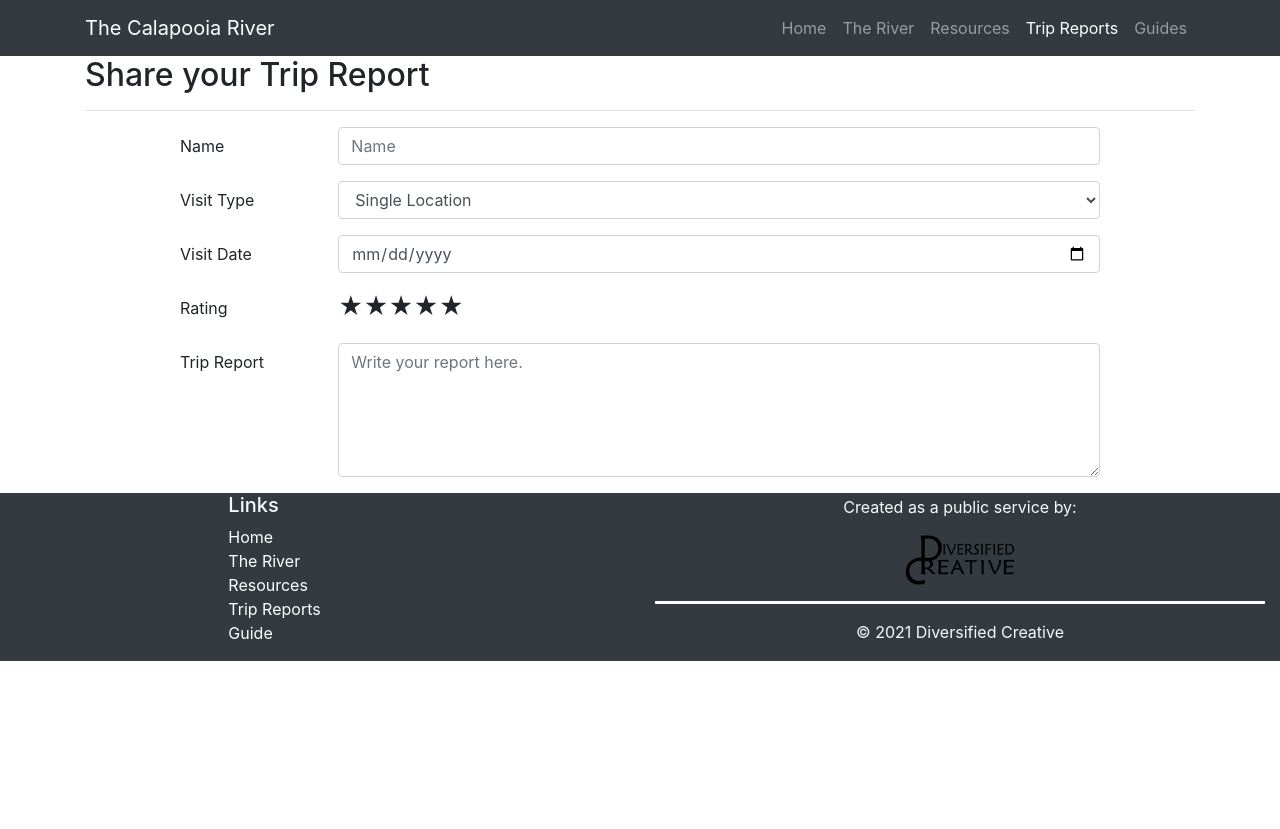
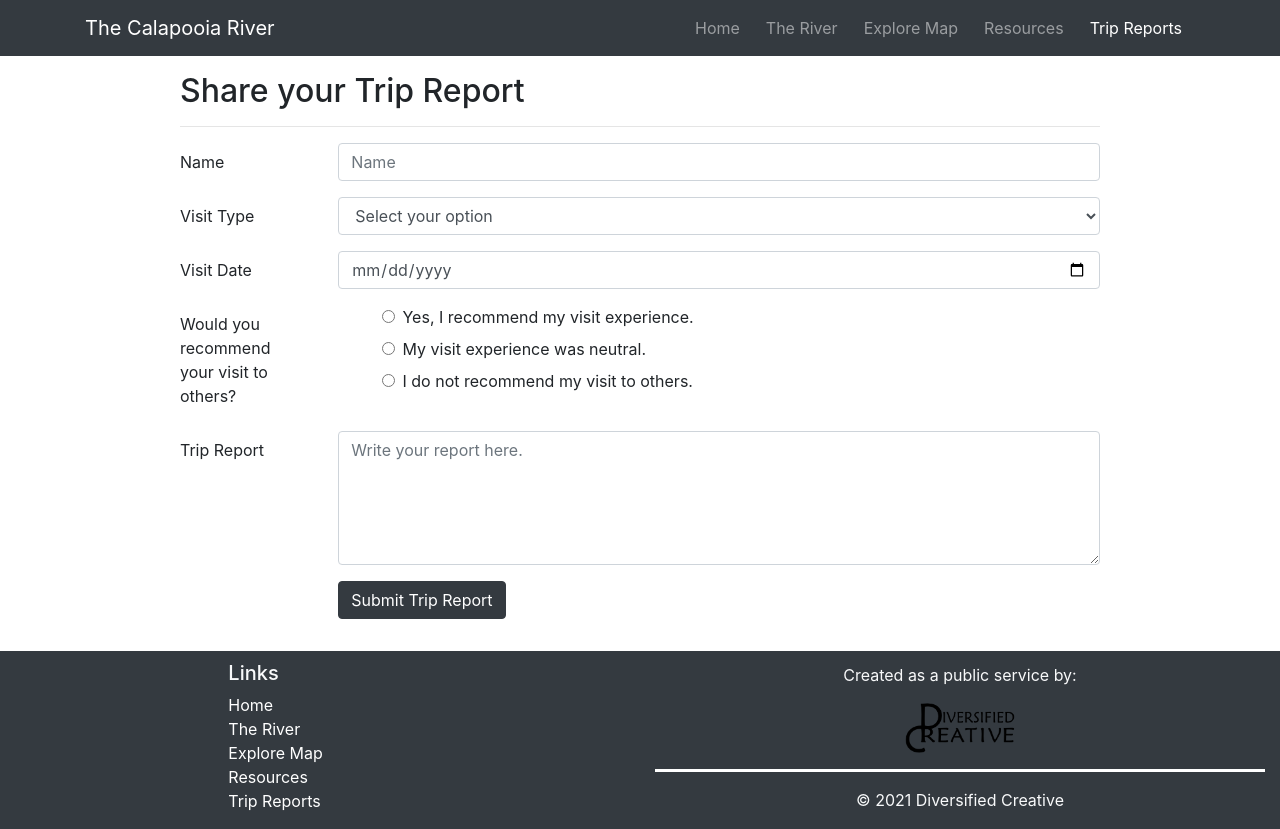
Before and after one commit to diversifiedcreative/calapooia-react, a React (Create React App) app: page /tripReports in a window 1280 px wide. Before the commit the page ends 800 px from the top, so only its background shows below. Built offline with nearby package versions, Linux system fonts and the light colour scheme.

Commit message:
many updates. footer positioning, restructuring pages with ExploreMap, River. Deleted Guides

```diff
--- a/src/components/GuidesComponent.js
+++ /dev/null
@@ -1,11 +0,0 @@
-import React from 'react';
-
-function Guides() {
-    return(
-        <div>
-            GUIDES: Welcome to the Calapooia River
-        </div>
-    );
-}
-
-export default Guides;
--- a/src/components/MainComponent.js
+++ b/src/components/MainComponent.js
@@ -1,29 +1,34 @@
 import React, { Component } from 'react';
-import Header from './HeaderComponent';
-import Footer from './FooterComponent';
+import Header from './headerFooter/HeaderComponent';
+import Footer from './headerFooter/FooterComponent';
 import Home from './HomeComponent';
 import River from './RiverComponent';
+import Explore from './ExploreMapComponent'
 import Resources from './ResourcesComponent';
 import TripReports from './TripReportsComponent';
-import Guides from './GuidesComponent';
 import { Switch, Route, Redirect } from 'react-router-dom';
+import './main.css';
 
 class Main extends Component {
 
     render() {
         return(
-            <div>
+            <>
                 <Header />
+                <div className="content-container">
                     <Switch>
                         <Route path='/home' component={Home} />
                         <Route path='/river' component={River} />
+                        <Route path='/exploreMap' component={Explore} />
                         <Route path='/resources' component={Resources} />
                         <Route path='/tripReports' component={TripReports} />
-                    <Route path='/guides' component={Guides} />
                         <Redirect to='/home' />
                     </Switch>
+                </div>
+                <div className="footer-container">
                     <Footer />
                 </div>
+            </>
         );
     }
 }
--- a/src/components/RiverComponent.js
+++ b/src/components/RiverComponent.js
@@ -1,9 +1,8 @@
 import React from 'react';
-import IframeMap from './IframeMap';
 
 function River() {
     return(
-        <IframeMap />
+        <div />
     );
 }
 
--- a/src/components/SubmitTripComponent.js
+++ b/src/components/SubmitTripComponent.js
@@ -1,8 +1,9 @@
 import React, { Component } from 'react';
-import ReactStars from 'react-stars';
-import { Form, FormGroup, Label, Input, Col } from 'reactstrap';
+import { Button, Form, FormGroup, Label, Input, Col, Row } from 'reactstrap';
 
-// need new handleRating method--changing star rating crashes page because handleInputChange cannot handle it
+// should be a link or modal on page that shows trip reports. Submit should redirect back to trip reports.
+
+// Needs work on responsiveness at narrow sizes: radio buttons break.
 
 class SubmitTrip extends Component {
     constructor(props) {
@@ -11,22 +12,29 @@ class SubmitTrip extends Component {
             name: '',
             visitType: '',
             visitDate: '',
-            rating: '',
+            recommend: '',
             tripText: ''
         };
 
         this.handleInputChange = this.handleInputChange.bind(this);
         this.handleSubmit = this.handleSubmit.bind(this);
+        this.handleRadioChange = this.handleRadioChange.bind(this);
     }
 
     handleInputChange(event) {
         const target = event.target;
         const name = target.name;
-        const value = target.type === 'checkbox' ? target.checked : target.value;
+        const value = target.value;
 
         this.setState({
             [name]: value
         })
+    }
+
+    handleRadioChange(event) {
+        this.setState({
+            recommend: event.target.value
+        });
     }
 
     handleSubmit(event) {
@@ -40,11 +48,11 @@ class SubmitTrip extends Component {
             <>
                 <div className="container">
                     <div className="row row-content">
-                        <div className="col-12">
+                        <div className="col-10 offset-md-1 pt-3">
                             <h2>Share your Trip Report</h2>
                             <hr />
                         </div>
-                        <div className="col-md-10 offset-md-1">
+                        <div className="col-md-10 offset-md-1 pb-3">
                             <Form onSubmit={this.handleSubmit}>
                                 <FormGroup row>
                                     <Label htmlFor="name" md={2}>Name</Label>
@@ -70,6 +78,7 @@ class SubmitTrip extends Component {
                                             placeholder="please select"
                                             onChange={this.handleInputChange}
                                         >
+                                            <option value="" disabled selected>Select your option</option>
                                             <option value="singleLoc">Single Location</option>
                                             <option value="roundtripWater">Roundtrip Waterway Navigation</option>
                                             <option value="onewayWater">Oneway Waterway Navigation</option>
@@ -91,17 +100,47 @@ class SubmitTrip extends Component {
                                     </Col>
                                 </FormGroup>
                                 <FormGroup row>
-                                    <Label htmlFor="rating" md={2}>Rating</Label>
-                                    <Col md={10}>
-                                        <ReactStars
-                                            id="rating"
-                                            value={this.state.rating}
-                                            count={5}
-                                            size={24}
-                                            color1={'A9A9A9'}
-                                            color2={'E00000'}
-                                            onChange={this.handleInputChange}
-                                        />
+                                    <Label htmlFor="rating" md={2}>Would you recommend your visit to others?</Label>
+                                    <Col md={{size: 9, offset: 1}}>
+                                        <Row>
+                                            <Label>
+                                                <Input
+                                                    id="recommend"
+                                                    value="Yes"
+                                                    type="radio"
+                                                    name="recommend"
+                                                    checked={this.state.recommend === "Yes"}
+                                                    onChange={this.handleRadioChange}
+                                                />
+                                                Yes, I recommend my visit experience.
+                                            </Label>
+                                        </Row>
+                                        <Row>
+                                            <Label>
+                                                <Input
+                                                    id="recommend"
+                                                    value="Neutral"
+                                                    type="radio"
+                                                    name="recommend"
+                                                    checked={this.state.recommend === "Neutral"}
+                                                    onChange={this.handleRadioChange}
+                                                />
+                                                My visit experience was neutral.
+                                            </Label>
+                                        </Row>
+                                        <Row>
+                                            <Label>
+                                                <Input
+                                                    id="recommend"
+                                                    value="No"
+                                                    type="radio"
+                                                    name="recommend"
+                                                    checked={this.state.recommend === "No"}
+                                                    onChange={this.handleRadioChange}
+                                                />
+                                                I do not recommend my visit to others.
+                                            </Label>
+                                        </Row>
                                     </Col>
                                 </FormGroup>
                                 <FormGroup row>
@@ -118,6 +157,13 @@ class SubmitTrip extends Component {
                                         />
                                     </Col>
                                 </FormGroup>
+                                <FormGroup row>
+                                <Col md={{size: 10, offset: 2}}>
+                                    <Button type="submit" color="dark">
+                                        Submit Trip Report
+                                    </Button>
+                                </Col>
+                            </FormGroup>
                             </Form>
                         </div>
                     </div>
--- a/src/components/FooterComponent.js
+++ b/src/components/headerFooter/FooterComponent.js
@@ -1,21 +1,21 @@
 import React from 'react';
 import { Link } from 'react-router-dom';
 import './footer.css';
-import logo from '../img/dc-logo-sm.png';
+import logo from '../../img/dc-logo-sm.png';
 
 function Footer(props) {
     return(
         <footer className="site-footer">
-            <div className="container-fluid bg-dark text-light" style={{ width: '100%' }}>
+            <div className="container-fluid bg-dark text-light footer-content" style={{ width: '100%' }}>
                 <div className="row align-items-center">
                     <div className="col col-sm-4 offset-2 foot-col">
                         <h5>Links</h5>
                         <ul className="list-unstyled">
                             <li><Link to='/home'>Home</Link></li>
                             <li><Link to='/river'>The River</Link></li>
+                            <li><Link to='/exploreMap'>Explore Map</Link></li>
                             <li><Link to='/resources'>Resources</Link></li>
                             <li><Link to='/tripreports'>Trip Reports</Link></li>
-                            <li><Link to='/guide'>Guide</Link></li>
                         </ul>
                     </div>
                     <div className="col text-center foot-col">
--- a/src/components/HeaderComponent.js
+++ b/src/components/headerFooter/HeaderComponent.js
@@ -1,6 +1,7 @@
 import React, { Component } from 'react';
 import { Nav, Navbar, NavbarBrand, NavbarToggler, Collapse, NavItem, } from 'reactstrap';
 import { NavLink } from 'react-router-dom';
+import './header.css';
 
 class Header extends Component {
 
@@ -34,13 +35,13 @@ class Header extends Component {
                                 <NavLink className="nav-link" to="/river">The River</NavLink>
                             </NavItem>
                             <NavItem>
+                                <NavLink className="nav-link" to="/exploreMap">Explore Map</NavLink>
+                            </NavItem>
+                            <NavItem>
                                 <NavLink className="nav-link" to="/resources">Resources</NavLink>
                             </NavItem>
                             <NavItem>
                                 <NavLink className="nav-link" to="/tripReports">Trip Reports</NavLink>
-                            </NavItem>
-                            <NavItem>
-                                <NavLink className="nav-link" to="/guides">Guides</NavLink>
                             </NavItem>
                         </Nav>
                     </Collapse>
--- a/src/components/footer.css
+++ b/src/components/headerFooter/footer.css
@@ -1,3 +1,7 @@
+.footer-content {
+    padding-top: 10px;
+}
+
 a {
     color: #fff;
     text-decoration: none;
--- /dev/null
+++ b/src/components/headerFooter/header.css
@@ -0,0 +1,3 @@
+.nav-link {
+    margin: 0 5px;
+}
--- /dev/null
+++ b/src/components/main.css
@@ -0,0 +1,12 @@
+:root {
+    --header-height: 56px;
+    --footer-height: 178px;
+}
+
+.content-container {
+    min-height: calc(100vh - var(--header-height) - var(--footer-height));
+}
+
+.footer-container {
+    position: relative;
+}
```
Also changed, not shown: src/components/ExploreMapComponent.js (renamed from src/components/IframeMap.js, +4 -4 lines), src/components/ResourcesComponent.js (+59 -1 lines). Lines whose indentation alone changed are shown as unchanged.
